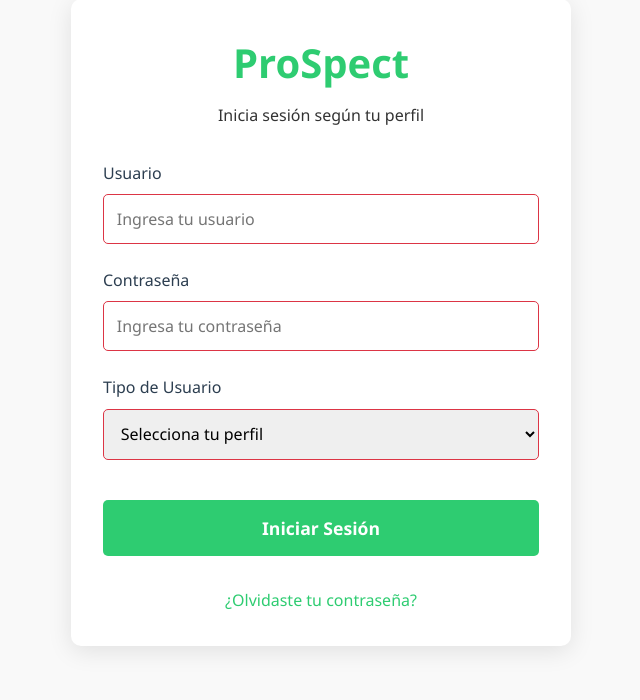
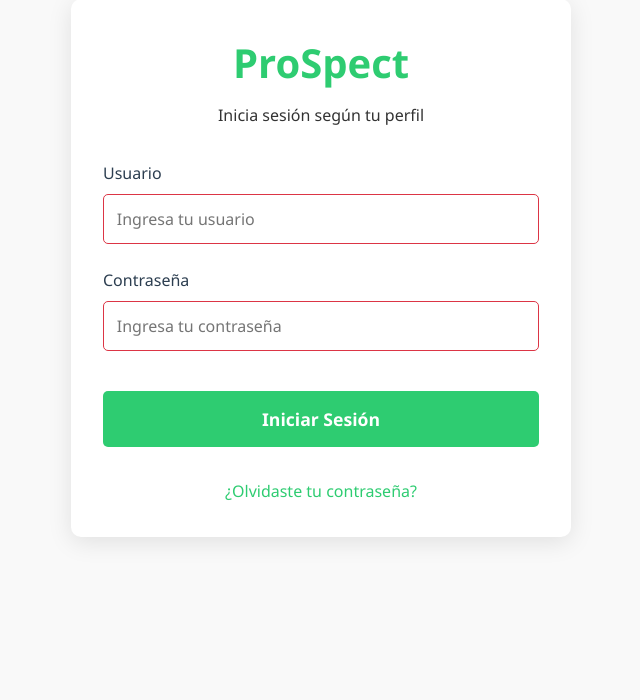
Before and after one commit to RaulRoman03/ProSpect, a Flask app: page /login in a window 1280 px wide. Shown: the part 81-781 px from the top of the page, without its empty margins (319-959 px from the left). After the commit the page ends 623 px from the top, so only its background shows below. Run offline with Flask 2, Linux system fonts and the light colour scheme.

Commit message:
register and login change

```diff
--- a/templates/login.html
+++ b/templates/login.html
@@ -21,15 +21,6 @@
                 <label for="password">Contraseña</label>
                 <input type="password" name="password" id="password" required placeholder="Ingresa tu contraseña">
             </div>
-            <div class="form-group">
-                <label for="role">Tipo de Usuario</label>
-                <select name="role" id="role" required>
-                    <option value="">Selecciona tu perfil</option>
-                    <option value="player" {% if form_data and form_data.get('role') == 'player' %}selected{% endif %}>Jugador/Padre</option>
-                    <option value="coach" {% if form_data and form_data.get('role') == 'coach' %}selected{% endif %}>Entrenador</option>
-                    <option value="recruiter" {% if form_data and form_data.get('role') == 'recruiter' %}selected{% endif %}>Reclutador</option>
-                </select>
-            </div>
             <button type="submit" class="login-button">Iniciar Sesión</button>
         </form>
         <div class="login-footer">
--- a/templates/register.html
+++ b/templates/register.html
@@ -28,6 +28,7 @@
                     <option value="">Selecciona tu perfil</option>
                     <option value="player" {% if form_data and form_data.get('role') == 'player' %}selected{% endif %}>Jugador/Padre</option>
                     <option value="coach" {% if form_data and form_data.get('role') == 'coach' %}selected{% endif %}>Entrenador</option>
+                    <option value="recruiter" {% if form_data and form_data.get('role') == 'recruiter' %}selected{% endif %}>Reclutador</option>
                 </select>
             </div>
             <button type="submit" class="login-button">Registrarse</button>
```
